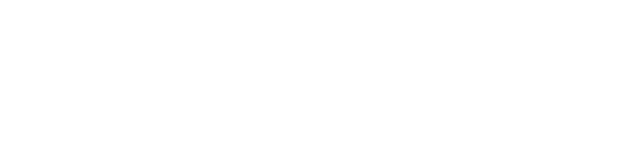
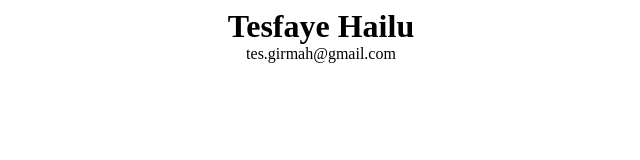
Before and after one commit to Tesfaye-Hailu/Lab-1-HTML, a plain HTML site: page index.html in a window 1280 px wide. Shown: the whole page, without its empty margins (319-959 px from the left). Drawn offline with Linux system fonts and the light colour scheme.

Commit message:
second commit

```diff
--- /dev/null
+++ b/index.css
@@ -0,0 +1,3 @@
+h1{
+ text-align: center;
+}
--- a/index.html
+++ b/index.html
@@ -4,9 +4,13 @@
     <meta charset="UTF-8">
     <meta http-equiv="X-UA-Compatible" content="IE=edge">
     <meta name="viewport" content="width=device-width, initial-scale=1.0">
-    <title>Document</title>
+    <title>HTML Lab 1</title>
 </head>
 <body>
 
+<div style="text-align: center;">
+    <h1 style="margin: 0;">Tesfaye Hailu</h1>
+    <p style="margin: 0;">tes.girmah@gmail.com</p>
+  </div>
 </body>
 </html>
```
